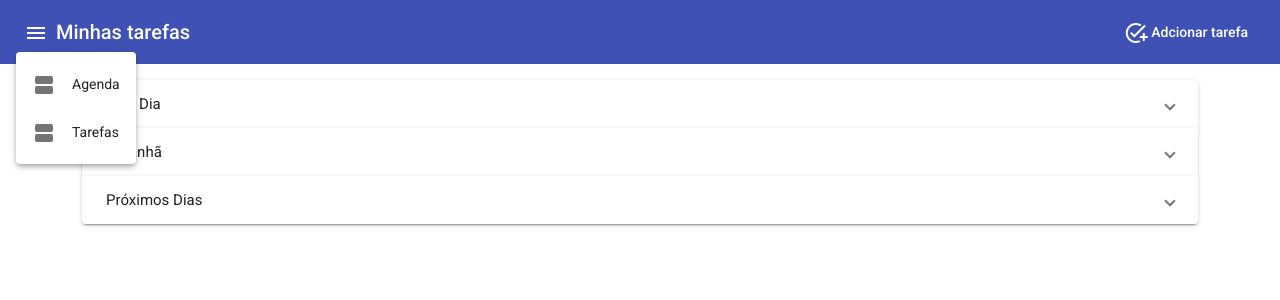
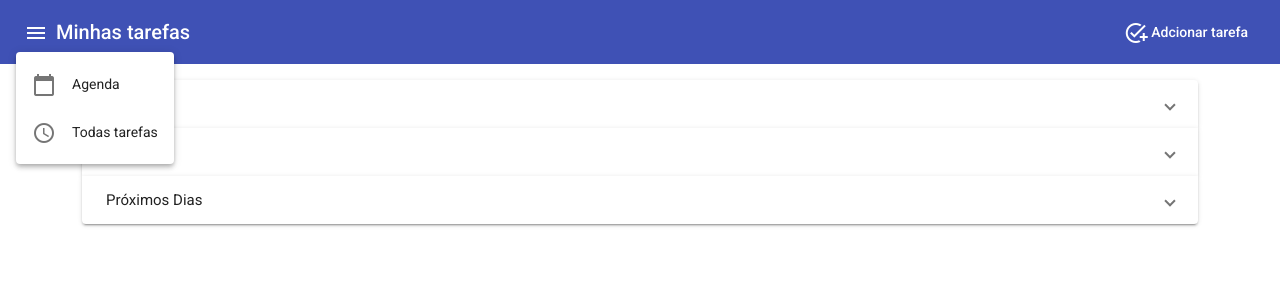
Before and after one commit to Brunocs1991/sq-bootcamp-angular, an Angular app in the folder MyTaks/: page /agenda in a window 1280 px wide. Both pictures are taken after a click on the button "menu". Shown: the top 300 px of the page. Built offline with nearby package versions, Linux system fonts and the light colour scheme.

Commit message:
Refatorando icones menu suspenso

```diff
--- a/MyTaks/src/app/app.component.html
+++ b/MyTaks/src/app/app.component.html
@@ -4,12 +4,12 @@
   </button>
   <mat-menu #menu="matMenu">
     <a mat-menu-item [routerLink]="['/agenda']">
-      <mat-icon>view_agenda</mat-icon>
+      <mat-icon>calendar_today</mat-icon>
       <span>Agenda</span>
     </a>
     <a mat-menu-item [routerLink]="['/tarefas']">
-      <mat-icon>view_agenda</mat-icon>
-      <span>Tarefas</span>
+      <mat-icon>schedule</mat-icon>
+      <span>Todas tarefas</span>
     </a>
   </mat-menu>
   <span>Minhas tarefas</span>
```
